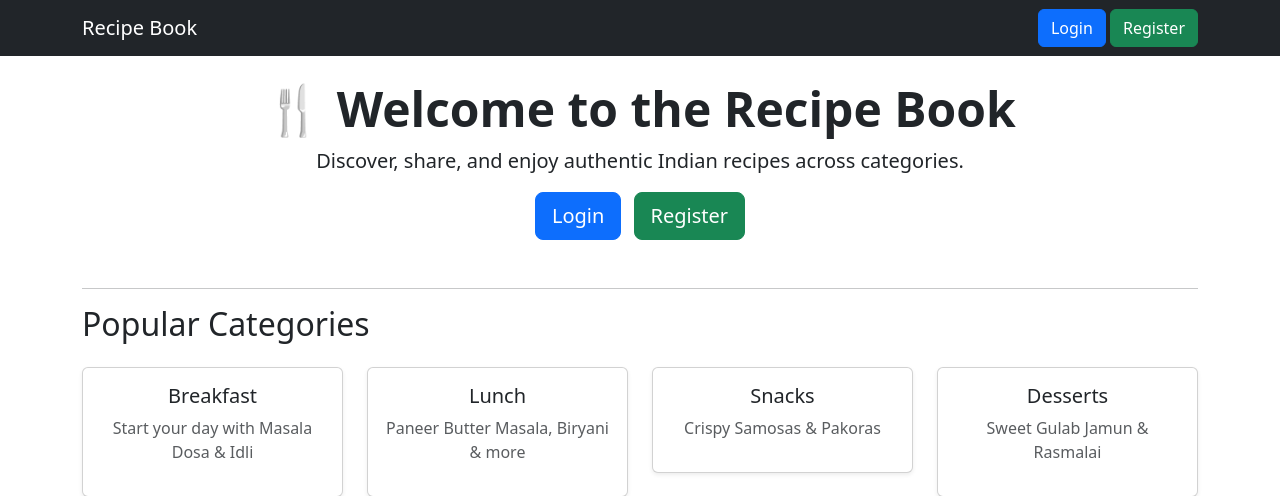
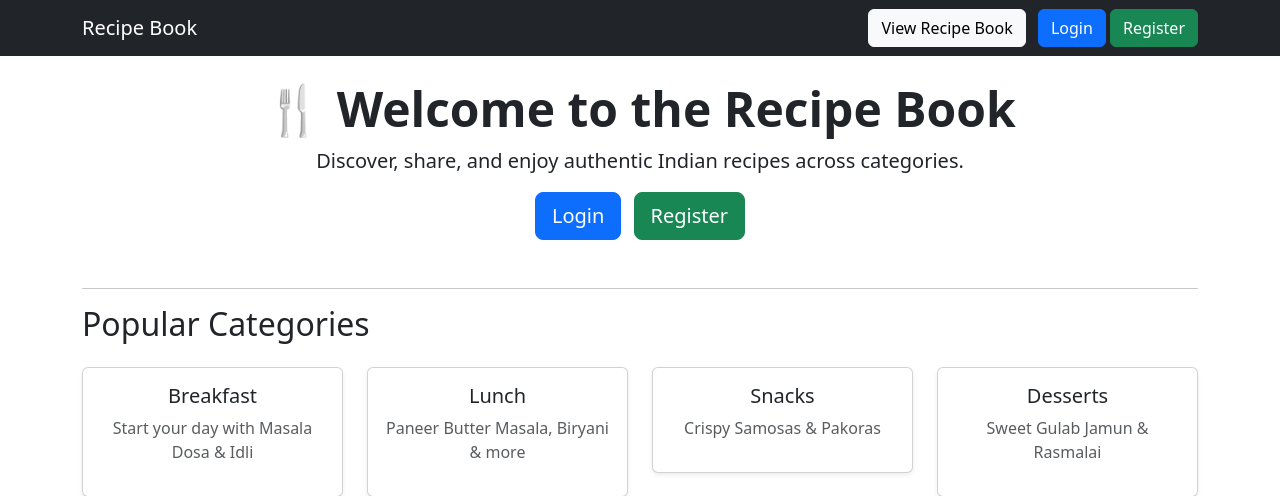
Before and after one commit to sugandv21/django_3108_recipe_book, a Django app: page / in a window 1280 px wide. Shown: the top 496 px of the page. Run offline with Django 5.2, Linux system fonts and the light colour scheme.

Commit message:
Update navbar.html

```diff
--- a/recipe/templates/recipe/include/navbar.html
+++ b/recipe/templates/recipe/include/navbar.html
@@ -4,7 +4,7 @@
     <div>
       {% if user.is_authenticated %}
         <a class="btn btn-light me-2" href="{% url 'home' %}">Home</a>
-         <a class="btn btn-light me-2" href="{% url 'recipe_list' %}">Recipe Book</a>
+         <a class="btn btn-light me-2" href="{% url 'recipe_list' %}">View Recipe Book</a>
           <a class="btn btn-light me-2" href="{% url 'recipe_create' %}">New Recipe</a>
 
         <form action="{% url 'logout' %}" method="post" class="d-inline">
@@ -12,6 +12,7 @@
     <button type="submit" class="btn btn-warning">Logout</button>
   </form>
       {% else %}
+        <a class="btn btn-light me-2" href="{% url 'recipe_list' %}">View Recipe Book</a>
         <a class="btn btn-primary" href="{% url 'login' %}">Login</a>
         <a class="btn btn-success" href="{% url 'register' %}">Register</a>
       {% endif %}
```
